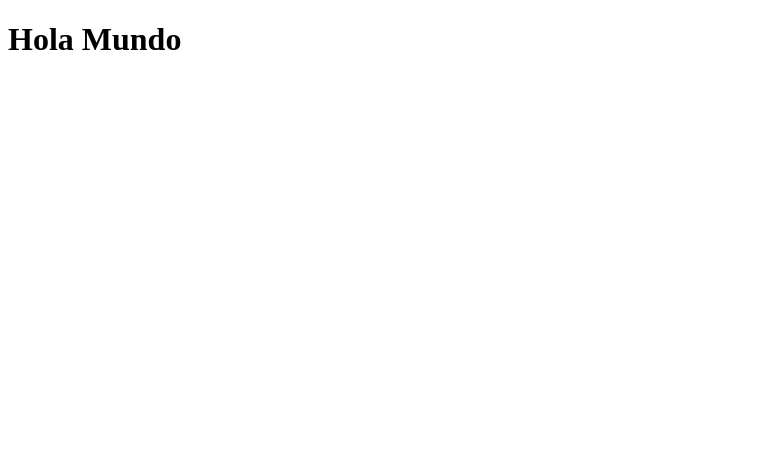
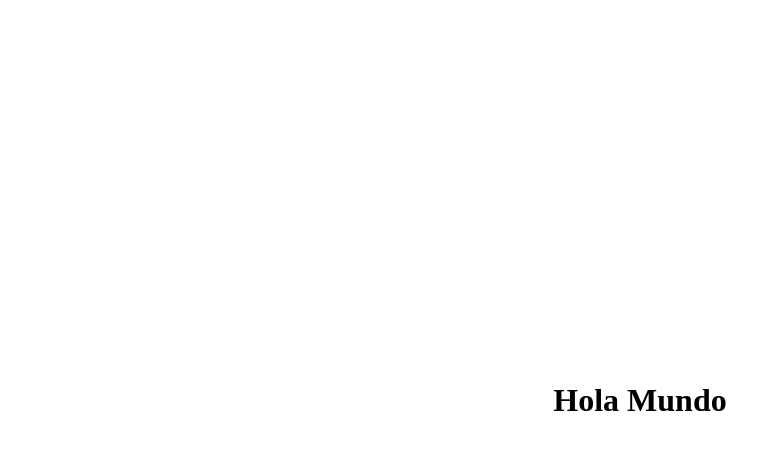
Before and after one commit to AlexanderPortillo/prueba, a plain HTML site: page index.html in a window 1280 px wide. Shown: the whole page, without its empty margins (0-781 px from the left). Drawn offline with Linux system fonts and the light colour scheme.

Commit message:
subir estilos css

```diff
--- a/index.html
+++ b/index.html
@@ -4,8 +4,24 @@
 		<meta charset="UTF-8" />
 		<meta name="viewport" content="width=device-width, initial-scale=1.0" />
 		<title>Document</title>
+		<style>
+			* {
+				padding: 0;
+				margin: 0;
+			}
+
+			h1 {
+				font-size: 2rem;
+				width: 100%;
+				height: 100vh;
+				display: flex;
+				justify-content: center;
+				align-items: center;
+				align-content: center;
+			}
+		</style>
 	</head>
 	<body>
-        <h1>Hola Mundo</h1>
-    </body>
+		<h1>Hola Mundo</h1>
+	</body>
 </html>
```
